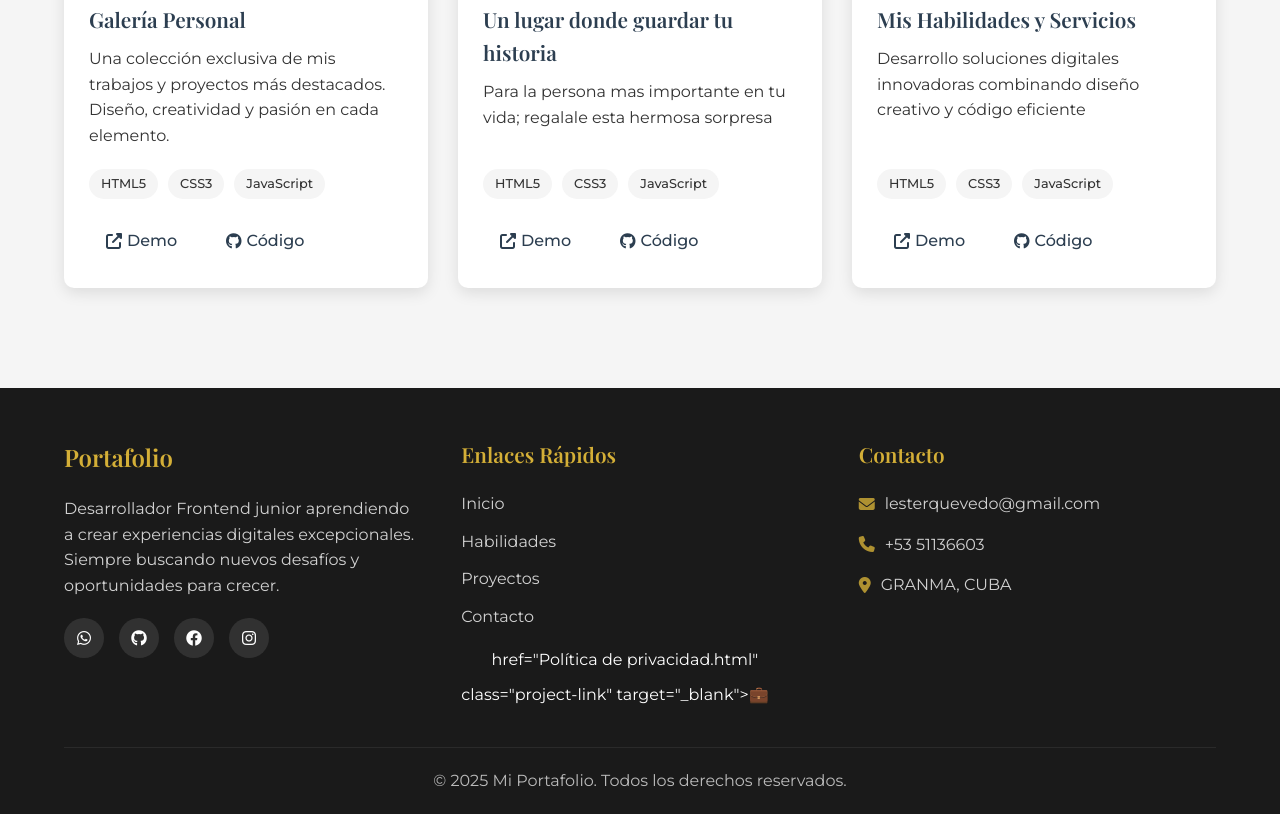
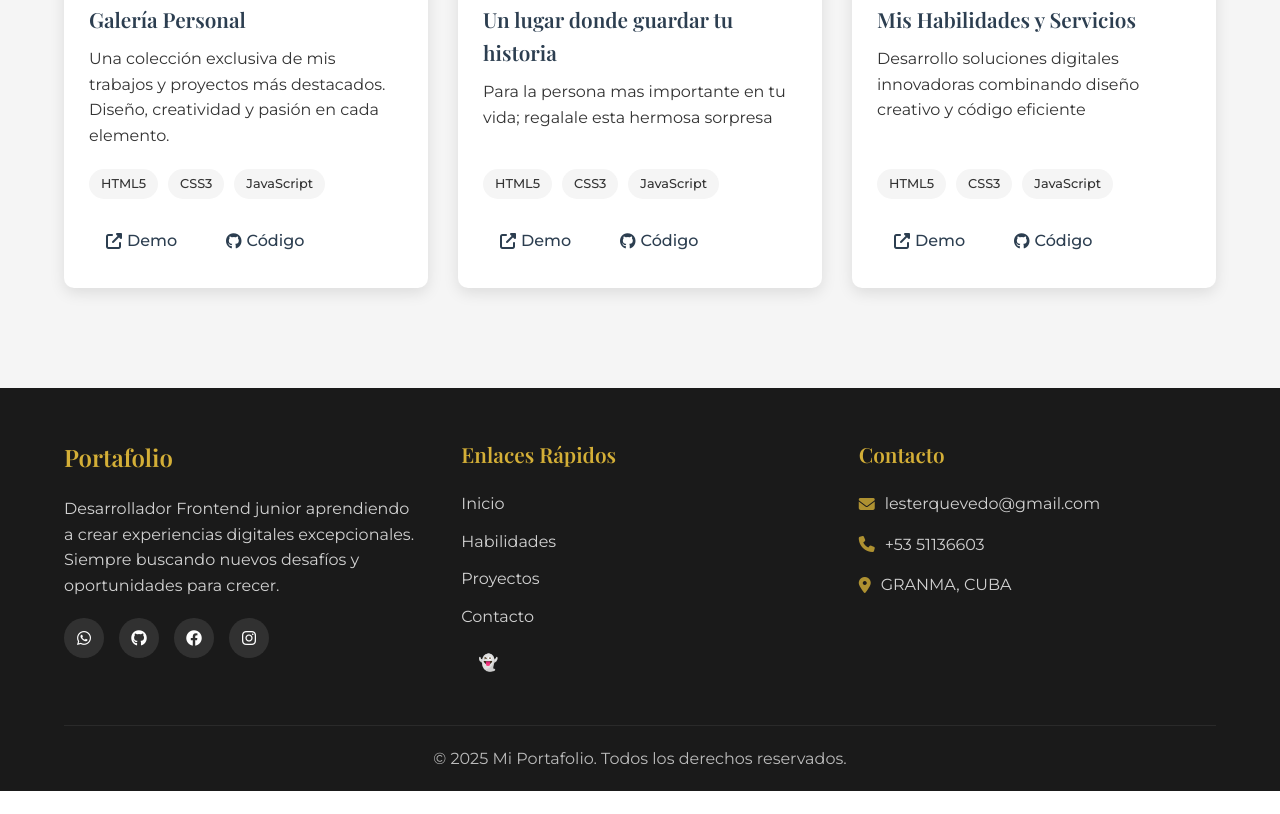
Before and after one commit to Terra-Byte-777/Terra-Byte-777.github.io, a plain HTML site: page index.html in a window 1280 px wide. Shown: the part 3144-3958 px from the top of the page. After the commit the page ends 3935 px from the top, so only its background shows below. Drawn offline with nearby package versions, Linux system fonts and the light colour scheme.

Commit message:
Actualizar index.html

```diff
--- a/index.html
+++ b/index.html
@@ -1172,17 +1172,11 @@
                         <li><a href="#proyectos">Proyectos</a></li>
                         <li><a href="#" id="footer-contact-link">Contacto</a></li>
                         <!--Escondido boton-->
-                        <a href="Escondido.html" class="project-link"
+                        <a href="Política de privacidad.html" class="project-link"
 target="_blank">👻</a>
 
 
                  <!--Escondido boton-->
-
-
-href="Política de privacidad.html" class="project-link"
-target="_blank">💼</a>
-
-
 
 
 
```
